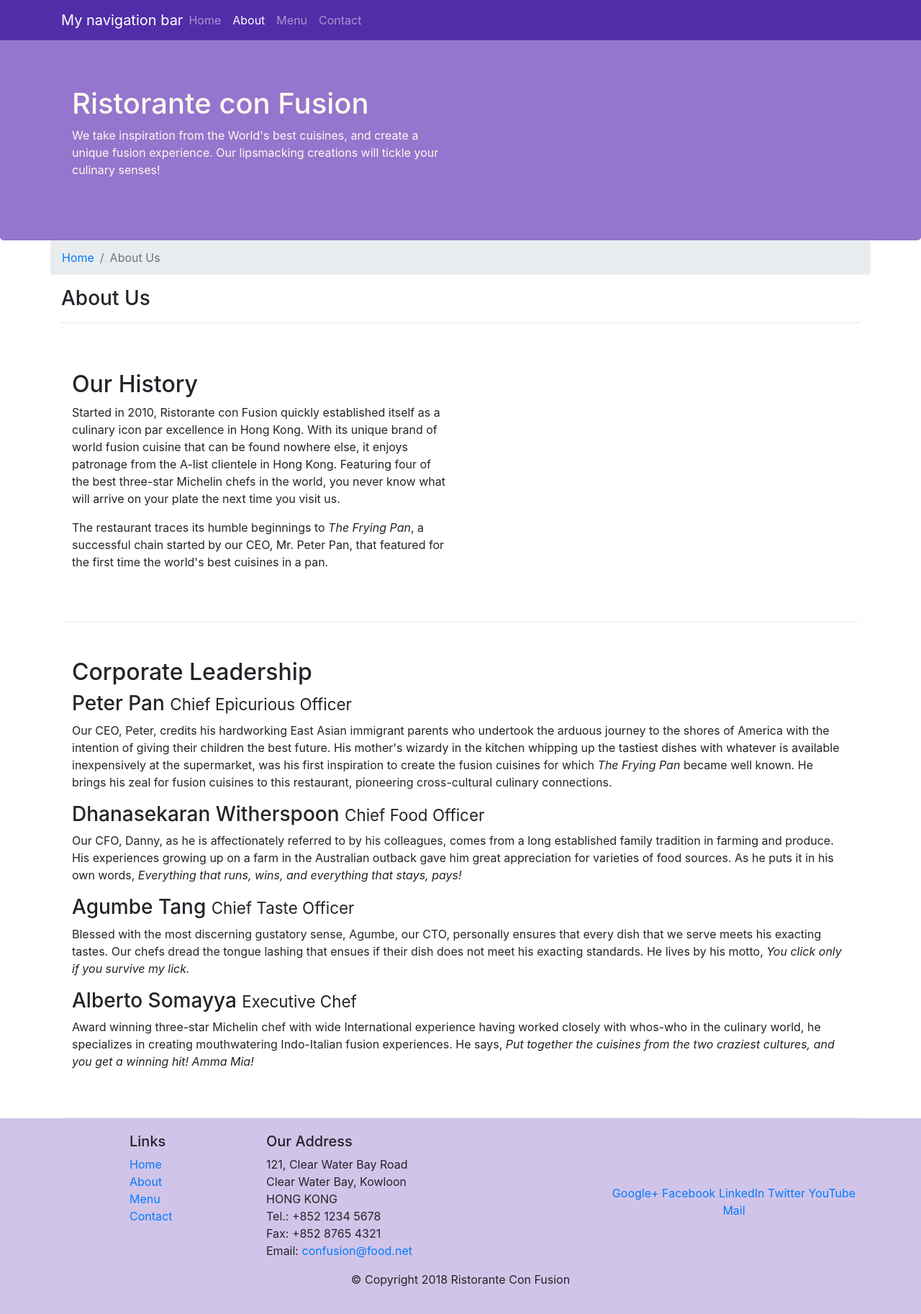
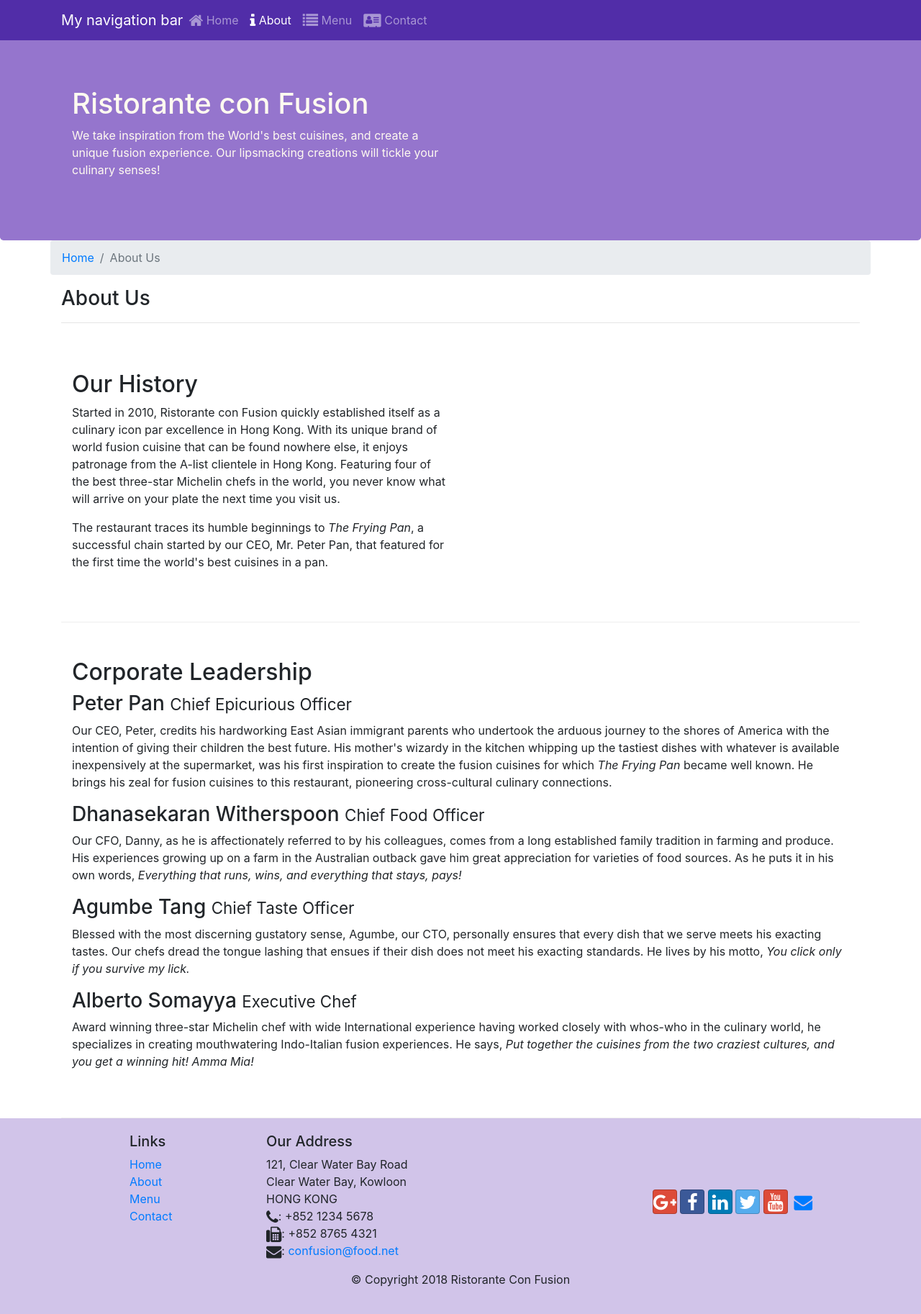
Before and after one commit to AjayMCA/coursera_bootstrap, a website: page aboutus.html in a window 1280 px wide. Shown: the whole page at 72% size. Drawn offline with nearby package versions, Linux system fonts and the light colour scheme; files whose address does not match are found by name.

Commit message:
font awesome

```diff
--- a/aboutus.html
+++ b/aboutus.html
@@ -7,6 +7,8 @@
     <meta http-equiv="x-ua-compatible" content="ie=edge">
     <!-- Bootstrap CSS -->
     <link rel="stylesheet" href="node_modules/bootstrap/dist/css/bootstrap.min.css">
+    <link rel="stylesheet" href="node_modules/font-awesome/css/font-awesome.min.css">
+    <link rel="stylesheet" href="node_modules/bootstrap-social/bootstrap-social.css">
     <link rel="stylesheet" href="./CSS//styles.css">
     <title>Ristorante Con Fusion: About Us</title>
 
@@ -21,10 +23,23 @@
             <a class="navbar-brand mr-auto" href="./index.html">My navigation bar</a>
             <div class="collapse navbar-collapse" id="Navbar">
                 <ul class="navbar-nav mr-auto">
-                    <li class="nav-item"><a class="nav-link" href="./index.html">Home</a></li>
-                    <li class="nav-item active"><a class="nav-link" href="./aboutus.html">About</a></li>
-                    <li class="nav-item"><a class="nav-link" href="#">Menu</a></li>
-                    <li class="nav-item"><a class="nav-link" href="#">Contact</a></li>
+                    <li class="nav-item"><a class="nav-link" href="./index.html">
+                        <span class="fa fa-home fa-lg">
+                        </span>
+                        Home
+                    </a></li>
+                    <li class="nav-item active"><a class="nav-link" href="./aboutus.html">
+                        <span class="fa fa-info fa-lg">
+                        </span>
+                        About</a></li>
+                    <li class="nav-item"><a class="nav-link" href="#">
+                        <span class="fa fa-list fa-lg">
+                        </span>
+                        Menu</a></li>
+                    <li class="nav-item"><a class="nav-link" href="#">
+                        <span class="fa fa-address-card fa-lg">
+                        </span>
+                        Contact</a></li>
                 </ul>
             </div>
         </div>
@@ -97,19 +112,26 @@
 		              121, Clear Water Bay Road<br>
 		              Clear Water Bay, Kowloon<br>
 		              HONG KONG<br>
-		              Tel.: +852 1234 5678<br>
-		              Fax: +852 8765 4321<br>
-		              Email: <a href="mailto:confusion@food.net">confusion@food.net</a>
+		              <i class="fa fa-phone fa-lg"></i>: +852 1234 5678<br>
+		              <i class="fa fa-fax fa-lg"></i>: +852 8765 4321<br>
+		              <i class="fa fa-envelope fa-lg"></i>: <a href="mailto:confusion@food.net">confusion@food.net</a>
 		           </address>
                 </div>
                 <div class="col-12 col-sm-4 align-self-center">
                     <div class="text-center">
-                        <a href="http://google.com/+">Google+</a>
-                        <a href="http://www.facebook.com/profile.php?id=">Facebook</a>
-                        <a href="http://www.linkedin.com/in/">LinkedIn</a>
-                        <a href="http://twitter.com/">Twitter</a>
-                        <a href="http://youtube.com/">YouTube</a>
-                        <a href="mailto:">Mail</a>
+                        <a class="btn btn-social-icon btn-google" href="http://google.com/+">
+                            <i class="fa fa-google-plus fa-lg"></i>
+                        </a>
+                        <a class="btn btn-social-icon btn-facebook" href="http://www.facebook.com/profile.php?id=">
+                            <i class="fa fa-facebook fa-lg"></i>
+                        </a>
+                        <a class="btn btn-social-icon btn-linkedin" href="http://www.linkedin.com/in/"><i
+                                class="fa fa-linkedin fa-lg"></i></a>
+                        <a class="btn btn-social-icon btn-twitter" href="http://twitter.com/"><i
+                                class="fa fa-twitter fa-lg"></i></a>
+                        <a class="btn btn-social-icon btn-google" href="http://youtube.com/"><i
+                                class="fa fa-youtube fa-lg"></i></a>
+                        <a class="btn btn-social-icon" href="mailto:"><i class="fa fa-envelope fa-lg"></i></a>
                     </div>
                 </div>
            </div>
--- a/package.json
+++ b/package.json
@@ -19,6 +19,8 @@
   },
   "dependencies": {
     "bootstrap": "^4.0.0",
+    "bootstrap-social": "^5.1.1",
+    "font-awesome": "^4.7.0",
     "jquery": "^3.3.1",
     "popper.js": "^1.12.9"
   }
```
Also changed, not shown: index.html (+34 -13 lines), 1 other file.
